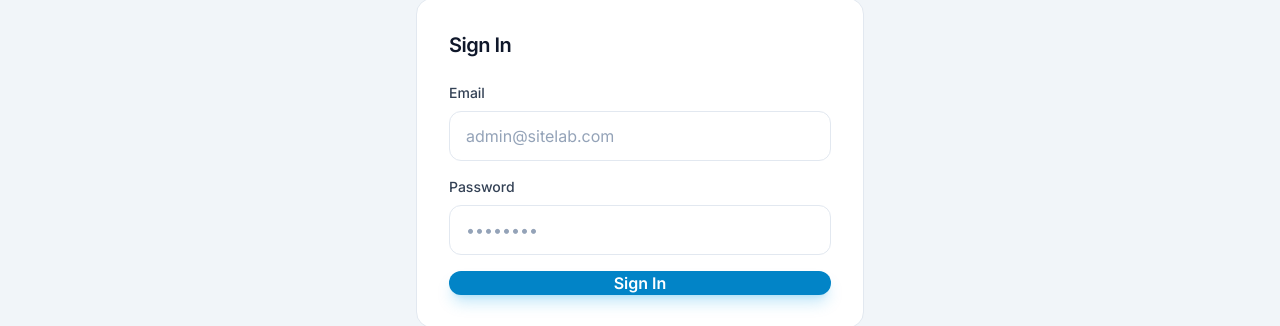
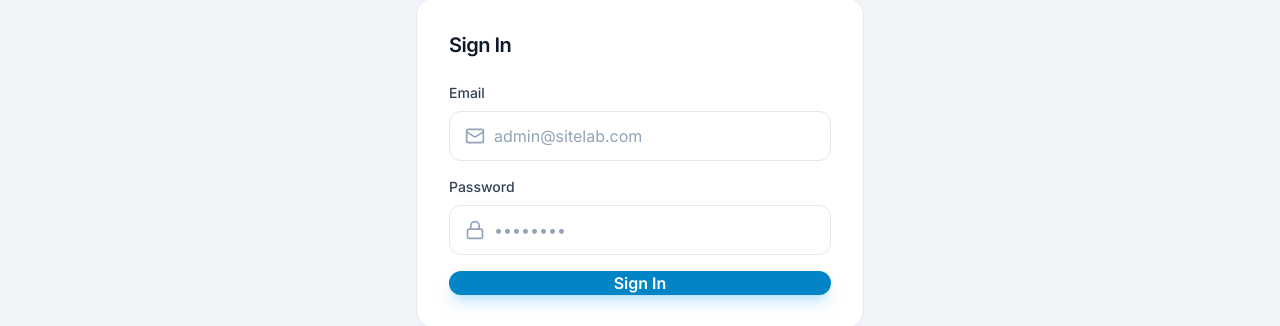
Before and after one commit to norbertwrzos/sitelab, a Next.js app: page /admin/login in a window 1280 px wide. Shown: the part 346-672 px from the top of the page. Built offline with nearby package versions, Linux system fonts and the light colour scheme; no server answers.

Commit message:
Fix login page: icon -> leftIcon, loading -> isLoading

```diff
--- a/src/app/admin/login/page.tsx
+++ b/src/app/admin/login/page.tsx
@@ -77,7 +77,7 @@ export default function AdminLoginPage() {
               label="Email"
               type="email"
               placeholder="admin@sitelab.com"
-              icon={<Mail className="w-5 h-5" />}
+              leftIcon={<Mail className="w-5 h-5" />}
               error={errors.email?.message}
               {...register('email')}
             />
@@ -86,7 +86,7 @@ export default function AdminLoginPage() {
               label="Password"
               type="password"
               placeholder="••••••••"
-              icon={<Lock className="w-5 h-5" />}
+              leftIcon={<Lock className="w-5 h-5" />}
               error={errors.password?.message}
               {...register('password')}
             />
@@ -95,7 +95,7 @@ export default function AdminLoginPage() {
               type="submit"
               className="w-full"
               size="lg"
-              loading={isLoading}
+              isLoading={isLoading}
             >
               Sign In
             </Button>
```
